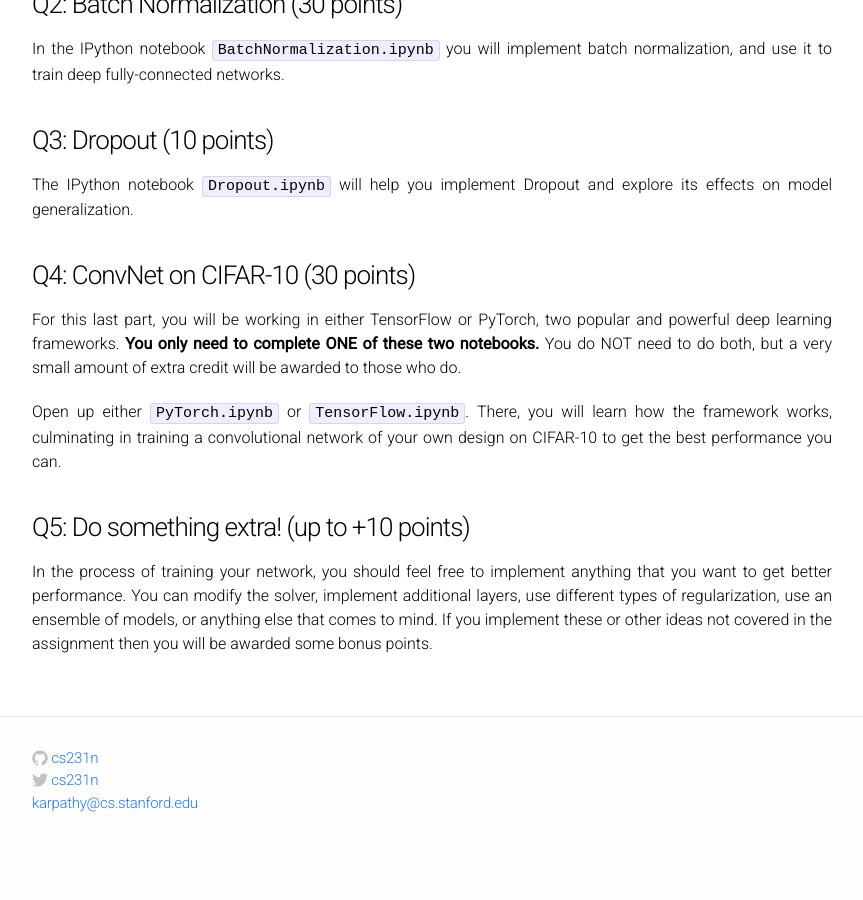
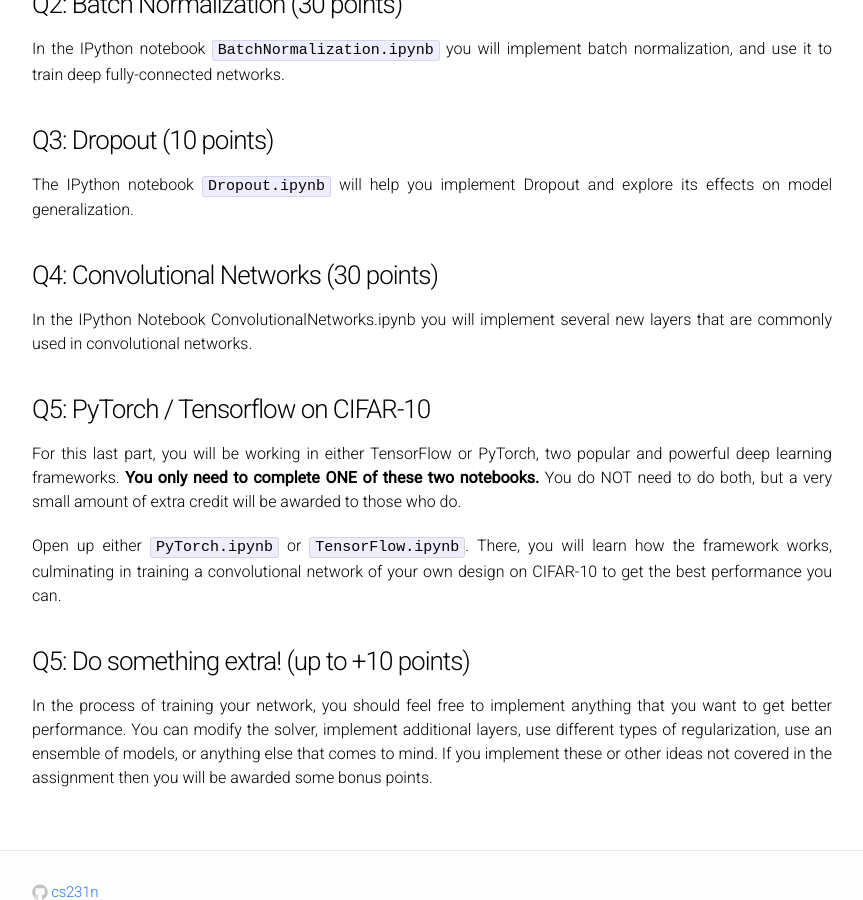
Before and after one commit to cs231n/cs231n.github.io, a Jekyll site: the page built from assignments/2017/assignment2.md, in a window 1280 px wide and 900 px high, scrolled down 2914 px. Shown: the whole window, without its empty margins (208-1071 px from the left). Built offline with Jekyll 4.4.1, drawn with Linux system fonts in a browser that asks for light colours; before the commit the page ends 3773 px from its top, so only the background shows below that.

Commit message:
fixed missing notebook

```diff
--- a/assignments/2017/assignment2.md
+++ b/assignments/2017/assignment2.md
@@ -101,7 +101,10 @@ normalization, and use it to train deep fully-connected networks.
 The IPython notebook `Dropout.ipynb` will help you implement Dropout and explore
 its effects on model generalization.
 
-### Q4: ConvNet on CIFAR-10 (30 points)
+### Q4: Convolutional Networks (30 points)
+In the IPython Notebook ConvolutionalNetworks.ipynb you will implement several new layers that are commonly used in convolutional networks.
+
+### Q5: PyTorch / Tensorflow on CIFAR-10
 For this last part, you will be working in either TensorFlow or PyTorch, two popular and powerful deep learning frameworks. **You only need to complete ONE of these two notebooks.** You do NOT need to do both, but a very small amount of extra credit will be awarded to those who do.
 
 Open up either `PyTorch.ipynb` or `TensorFlow.ipynb`. There, you will learn how the framework works, culminating in training a  convolutional network of your own design on CIFAR-10 to get the best performance you can.
```
